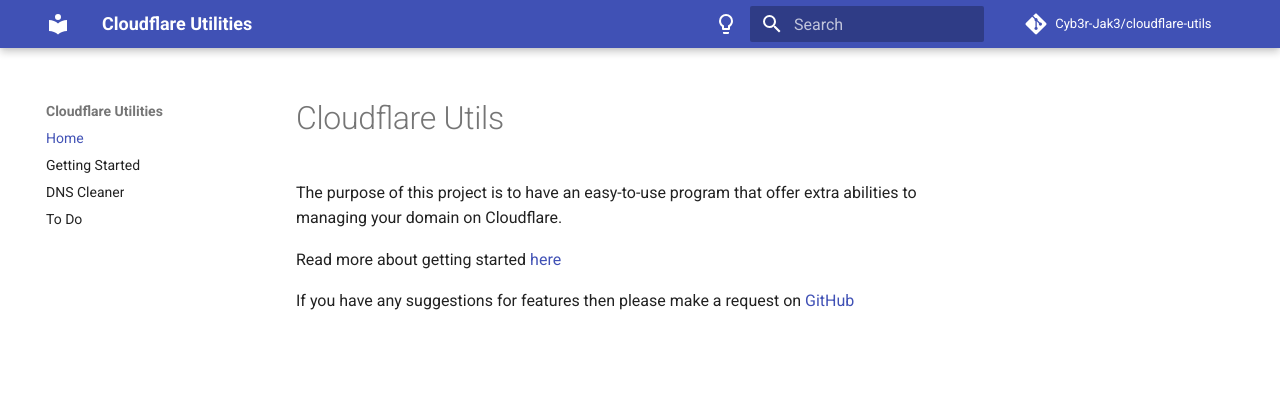
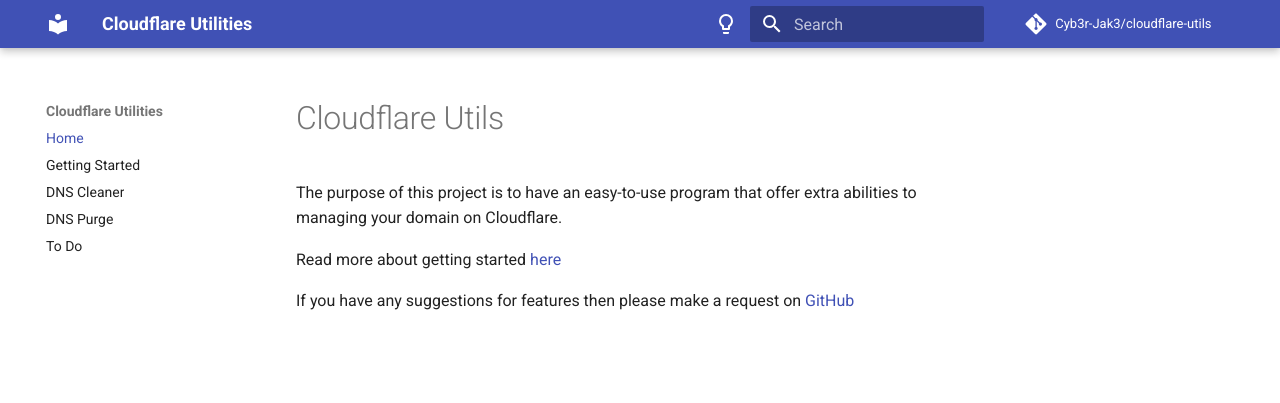
Before and after one commit to Cyb3r-Jak3/cloudflare-utils, an MkDocs documentation site: the page built from documentation/docs/index.md, in a window 1280 px wide. Shown: the top 403 px of the page. Built offline with MkDocs 1.6.1 and Material for MkDocs 9.7.7, drawn with Linux system fonts in a browser that asks for light colours; comment, search, counter and statistics services are not loaded.

Commit message:
docs: Add dns-purge docs to index

```diff
--- a/documentation/mkdocs.yml
+++ b/documentation/mkdocs.yml
@@ -34,6 +34,7 @@ nav:
   - Home: index.md
   - started.md
   - dns-cleaner.md
+  - dns-purge.md
   - features.md
 
 markdown_extensions:
```
